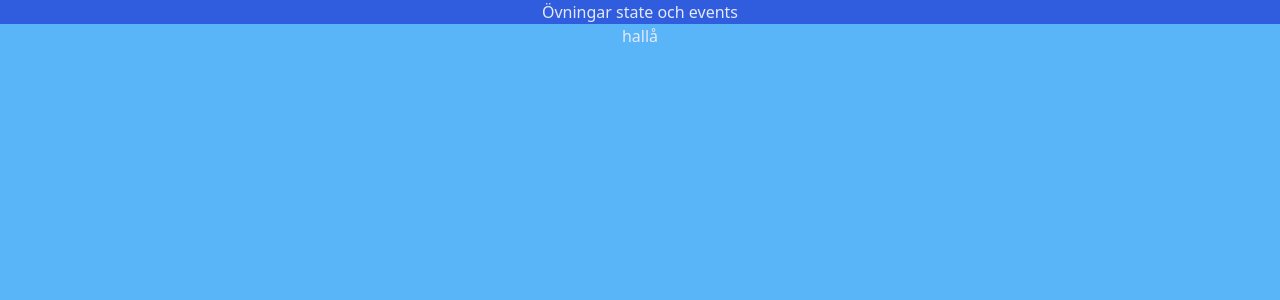
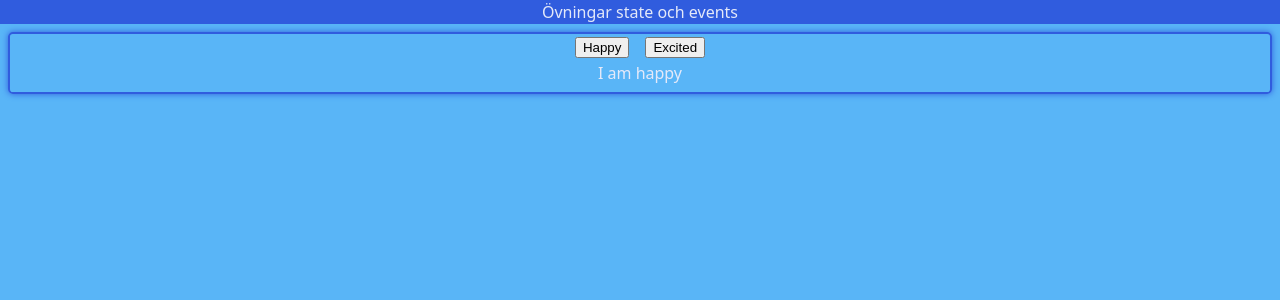
Before and after one commit to ha-fed25-jsf/03-exercises, a React (Vite) app: page / in a window 1280 px wide. Shown: the top 300 px of the page. Built offline with nearby package versions, Linux system fonts and the light colour scheme.

Commit message:
3.1 happy excited

```diff
--- a/src/App.jsx
+++ b/src/App.jsx
@@ -1,18 +1,14 @@
-import { useState } from 'react'
-import reactLogo from './assets/react.svg'
-import viteLogo from '/vite.svg'
 import './App.css'
+import Feeling from './components/Feeling.jsx'
 
 function App() {
-	const [count, setCount] = useState(0)
-
 	return (
 		<div className="app">
 			<header>
 				Övningar state och events
 			</header>
 			<main>
-				hallå
+				<Feeling />
 			</main>
 		</div>
 	)
--- /dev/null
+++ b/src/components/Feeling.css
@@ -0,0 +1,25 @@
+.feeling {
+	&.framed {
+		/* em och rem beror på font-size */
+		border: 2px solid var(--header-bg);
+		border-radius: 0.3em;
+		padding: 0.2em;
+		margin: 0.5em;
+		box-shadow: 0 0 0.4em var(--header-bg);
+	}
+
+	.row {
+		display: flex;
+		gap: 1em;
+		justify-content: center;
+	}
+
+	/* gap, margin */
+	button:hover {
+		cursor: pointer;
+	}
+
+	p {
+		margin: 0.2em;
+	}
+}
--- /dev/null
+++ b/src/components/Feeling.jsx
@@ -0,0 +1,22 @@
+import './Feeling.css'
+import { useState } from 'react'
+
+const Feeling = () => {
+	const [feeling, setFeeling] = useState('happy')
+
+	return (
+		<section className="feeling framed">
+			<div className="row">
+				<button
+					onClick={() => setFeeling('happy')}
+				> Happy </button>
+				<button
+					onClick={() => setFeeling('excited')}
+				> Excited </button>
+			</div>
+			<p> I am {feeling} </p>
+		</section>
+	)
+}
+
+export default Feeling
```
